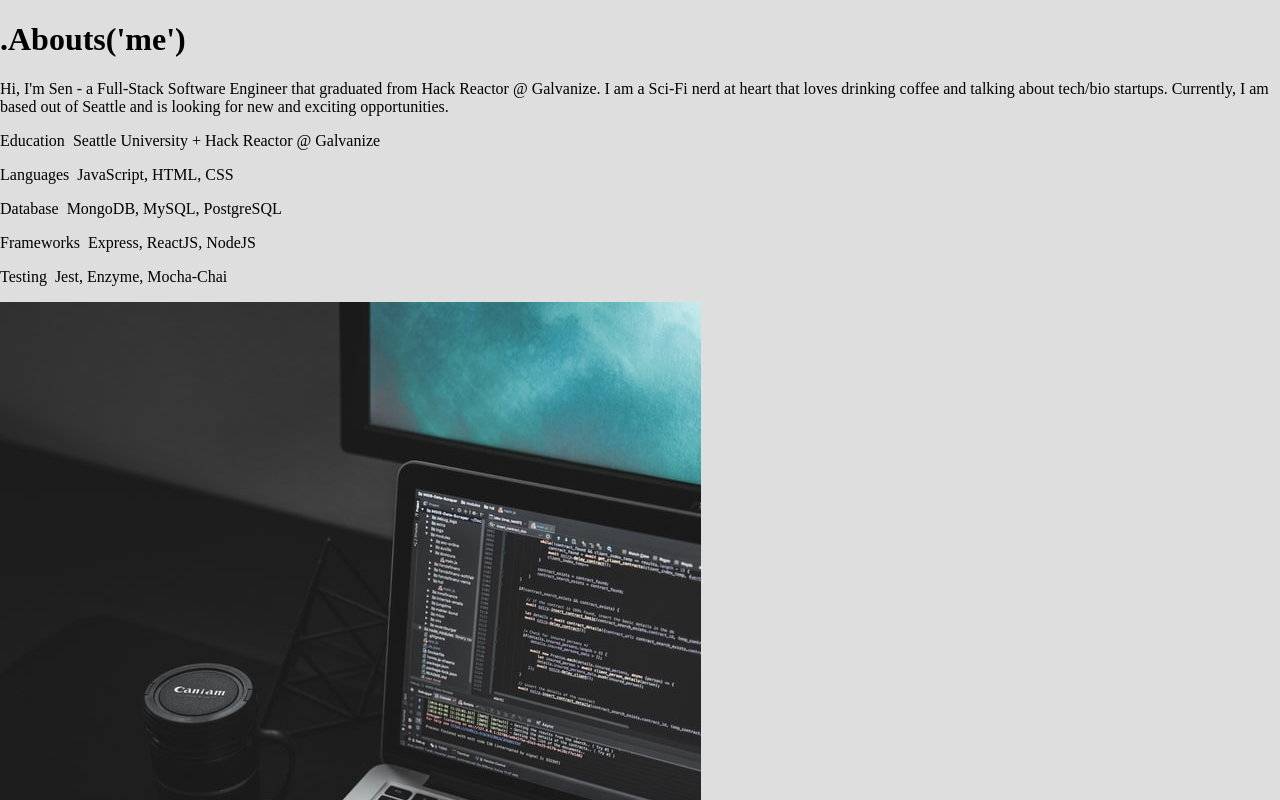
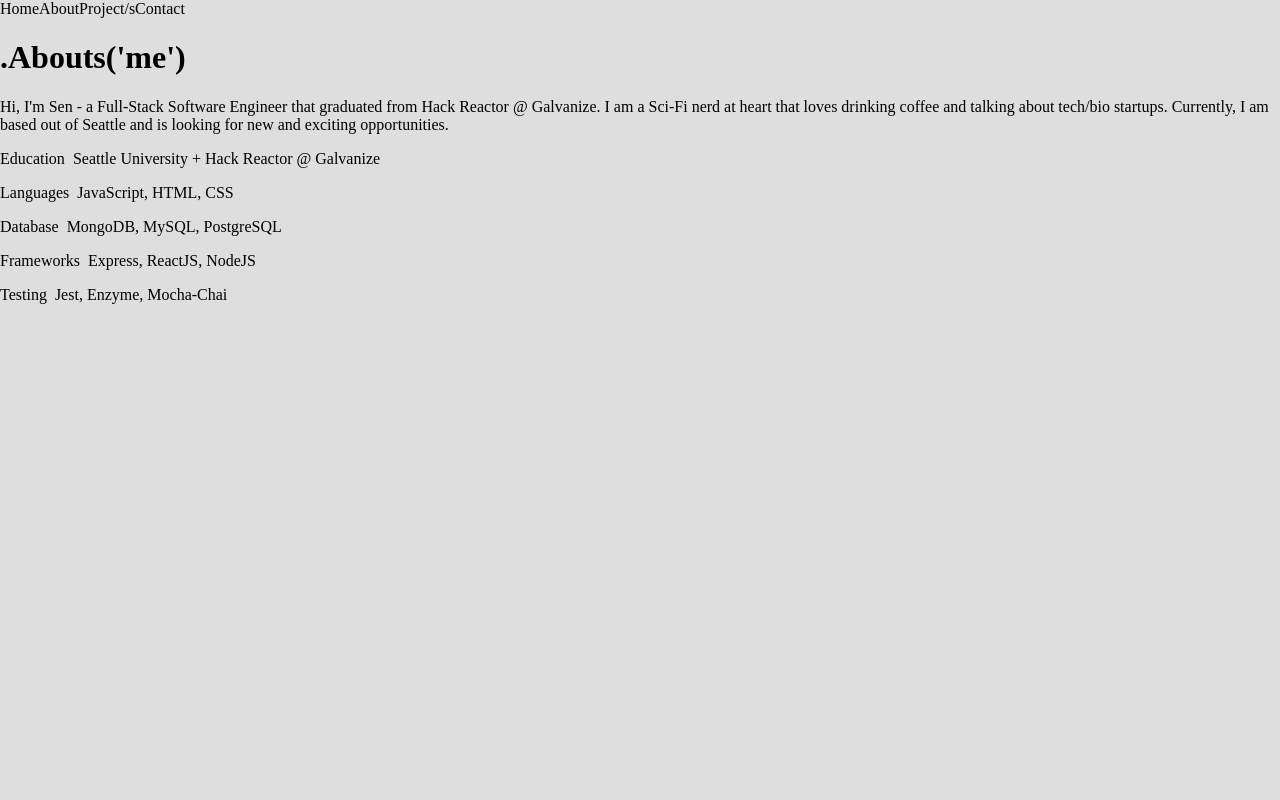
Before and after one commit to senwLu/senLuRes.v2, a React app: page / in a window 1280 px wide. Both pictures are taken after a click on the element "ABOUT". Shown: the top 800 px of the page. Built offline with nearby package versions, Linux system fonts and the light colour scheme.

Commit message:
setup navbar and new pgcontainer comp

```diff
--- a/src/components/About.jsx
+++ b/src/components/About.jsx
@@ -1,5 +1,5 @@
 import React from 'react';
-import coffee from '../images/codecoffee1.jpg';
+// import coffee from '../images/codecoffee1.jpg';
 
 const About = () => {
   	return (
@@ -25,9 +25,9 @@ const About = () => {
 							<p><span className='about-style'>Testing</span>&nbsp;&nbsp;Jest, Enzyme, Mocha-Chai</p>
 						</div>
 				</div>
-        <div  className='column'>
+				{/* <div  className='column'>
 					<img className='about-col-img choseImg' src={ coffee }/>
-        </div>
+				</div> */}
 			</div>
     	</div>
   	)
--- a/src/components/App.jsx
+++ b/src/components/App.jsx
@@ -1,6 +1,8 @@
 import React, { Component } from 'react';
 import Home from './Home.jsx';
-import About from './About.jsx';
+import PgContainer from './PgContainer.jsx';
+import NavBar from './NavBar.jsx';
+
 
 class App extends Component {
 	constructor(props) {
@@ -18,14 +20,15 @@ class App extends Component {
 	render() {
 		if (this.state.page === 'home') {
 			return (
-         <div className='total-wrapper'>
-            <Home newPage={this.changePage}/>
+				<div className='totalContainer '>
+					<Home chgPg={this.changePage}/>
 				</div>
 			)
-    } else if (this.state.page === 'about') {
+		} else if (this.state.page !== 'home') {
 			return (
-         <div className='total-wrapper'>
-            <About />
+				<div className='totalContainer '>
+					<NavBar />
+					<PgContainer pgInfo={this.state.page} />
 				</div>
 			)
 		}
--- a/src/components/Home.jsx
+++ b/src/components/Home.jsx
@@ -8,13 +8,14 @@ class Home extends Component {
    }
 
    onChange(e) {
-      this.props.newPage(e.target.getAttribute('name'));
+      this.props.chgPg(e.target.getAttribute('name'));
    }
 
    render() {
       return (
 
-         <div className='container'>
+         <div>
+
             <div className='homeIMG-box'>
                <div className='homeIMG-innerBox'>
                   <div className='homeImg'></div>
@@ -25,14 +26,10 @@ class Home extends Component {
                <div className='homeNav-box'>
                   <div className='homeNav-innerBox'>
                      <div className='homeNav-nav'>
-
-
                         <div className='homeNav-into'>
                            <span>Hi</span><br />
                            <span>I'M SEN</span>
                         </div>
-
-
                         <div className='change-to-outline'>
                            <span className='homeNav-nav-link' name='about' onClick={this.onChange}>ABOUT</span><br />
                            <span className='homeNav-nav-link' name='projects' onClick={this.onChange}>PROJECT/S</span><br />
--- /dev/null
+++ b/src/components/NavBar.jsx
@@ -0,0 +1,17 @@
+import React from 'react';
+
+
+const NavBar = () => {
+   return (
+      <div className='navBar-container'>
+         <div>
+            <span>Home</span>
+            <span>About</span>
+            <span>Project/s</span>
+            <span>Contact</span>
+         </div>
+      </div>
+   )
+}
+
+export default NavBar;
--- /dev/null
+++ b/src/components/PgContainer.jsx
@@ -0,0 +1,15 @@
+import React from 'react';
+import About from './About.jsx';
+
+const PgContainer = ( {pgInfo} ) => {
+
+  if(pgInfo === 'about') {
+    return (
+      <div>
+        <About />
+      </div>
+    )
+  }
+}
+
+export default PgContainer;
--- a/src/style.css
+++ b/src/style.css
@@ -3,7 +3,7 @@ body {
   background-color: #dedede;
 }
 
-.container {
+.totalContainer {
   width: 100%;
   height: 100vh;
 }
@@ -95,20 +95,11 @@ body {
   background-position: 0 100%;
 }
 
-
-
-
 /* Change to Outline-text */
 .change-to-outline {
   -webkit-text-stroke: 1.5px #00643c;
   color: #dedede;
 }
-
-
-
-
-
-
 
 #tw-container {
   text-align: center;
@@ -127,12 +118,13 @@ body {
   width: 3px;
   height: 50px;
   background-color: orange;
-	animation: blink .75s step-end infinite;
+  animation: blink 0.75s step-end infinite;
 }
 
 @keyframes blink {
-	from, to {
-		background-color: transparent
+  from,
+  to {
+    background-color: transparent;
   }
   50% {
     background-color: orange;
```
Lines whose indentation alone changed are shown as unchanged.
